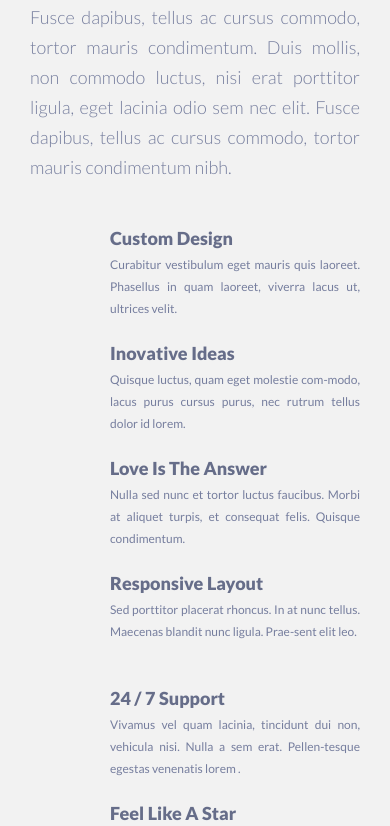
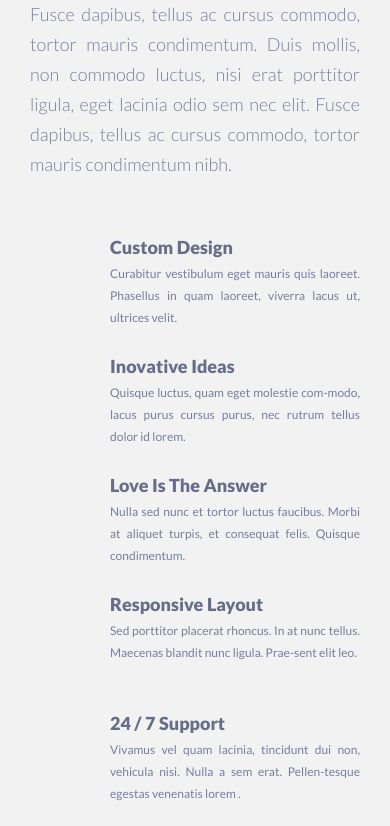
Before and after one commit to BoL4oNoK/singolo, a website: page index.html in a window 390 px wide. Shown: the part 380-1206 px from the top of the page. Drawn offline with Linux system fonts and the light colour scheme.

Commit message:
fix: tablet & mobile view

```diff
--- a/index.html
+++ b/index.html
@@ -29,7 +29,7 @@
         </header>
         <main class="main">
             <section class="center" id="slider_main">
-                <div class="wrapper">
+                <div class="wrapper wrapper-slider">
                     <div class="slider">
                         <button class="arrows arrow_left" id="arrow_left"></button>
                         <div class="apple" id='slider'>
--- a/src/sass/components/_about-us.scss
+++ b/src/sass/components/_about-us.scss
@@ -3,6 +3,10 @@
     scroll-margin-top: 30px;
     padding: 59px 0 67px;
     border-bottom: 5px solid #ffffff;
+    @include media-tablet {
+        padding: 53px 0 75px;
+        border: none;
+    }
     @include media-mobile {
         padding: 33px 0 45px;
     }
@@ -31,10 +35,12 @@
         max-width: 300px;
     }
     @include media-tablet {
+        margin-top: 36px;
         grid-template-columns: repeat(3, calc((100vw - 110px) / 3));
         grid-gap: 15px;
     }
     @include media-mobile {
+        margin-top: 53px;
         grid-template-columns: 1fr;
         max-height: none;
         grid-gap: 34px;
@@ -61,6 +67,12 @@
     text-overflow: ellipsis;
     display: inline-block;
     margin-top: 15px;
+    @include media-tablet {
+        margin-top: 11px;
+    }
+    @include media-mobile {
+        margin-top: 16px;
+    }
 }
 
 .about_us-container .about_us-profile-description {
@@ -69,8 +81,14 @@
     margin-top: 8px;
     text-align: justify;
     overflow: hidden;
+    @include media-tablet {
+        margin-top: 0px;
+    }
 }
 
 .about_us-container .about_us-socials {
     margin-top: 25px;
+    @include media-tablet {
+        margin-top: 13px;
+    }
 }
--- a/src/sass/components/_contacts.scss
+++ b/src/sass/components/_contacts.scss
@@ -6,10 +6,10 @@
     scroll-margin-top: 30px;
     padding: 59px 0 40px;
     @include media-tablet {
-        padding: 53px 0 40px;
+        padding: 53px 0 24px;
     }
     @include media-mobile {
-        padding: 44px 0 42px;
+        padding: 44px 0 28px;
         border: none;
     }
 }
@@ -29,13 +29,22 @@
     grid-gap: 20px;
     margin-top: 29px;
     margin-bottom: 17px;
+    @include media-tablet {
+        grid-template-columns: 64% 32%;
+        margin-top: 10px;
+        grid-gap: 30px;
+    }
     @include media-mobile {
         grid-template-columns: 1fr;
+        margin-top: 38px;
     }
 }
 
 .contacts-item-form {
     text-align: center;
+    @include media-tablet {
+        padding-top: 4px;
+    }
 }
 
 .contacts-form-input,
@@ -49,11 +58,18 @@
     color: #f48c8f;
     width: 100%;
     margin-top: 16px;
+    @include media-tablet {
+        margin-top: 12px;
+    }
 }
 
 .contacts-form-input {
     padding-left: 16px;
     letter-spacing: 0.05em;
+    @include media-mobile {
+        padding-left: 8px;
+        letter-spacing: normal;
+    }
 }
 
 .contacts-form-textarea {
@@ -63,6 +79,11 @@
     letter-spacing: 0.035em;
     line-height: 12px;
     resize: none;
+    @include media-mobile {
+        padding-top: 10px;
+        padding-left: 8px;
+        letter-spacing: normal;
+    }
 }
 
 .contacts-form-input[type=submit] {
@@ -117,6 +138,10 @@
     padding-top: 11px;
     @include font(1.2rem, 2.2rem);
     text-align: justify;
+    @include media-tablet {
+        padding-top: 4px;
+        margin-bottom: 10px;
+    }
 }
 
 .contacts-info-address {
@@ -131,6 +156,9 @@
 .contacts-info-email {
     background: url(./assets/img/mail-icon.png) 0 7px no-repeat;
     margin-top: 3px;
+    @include media-mobile {
+        margin-top: 6px;
+    }
 }
 
 .contacts-info-address,
--- a/src/sass/components/_portfolio.scss
+++ b/src/sass/components/_portfolio.scss
@@ -3,8 +3,12 @@
     border-bottom: 6px solid #323746;
     scroll-margin-top: 30px;
     padding: 59px 0 32px;
+    @include media-tablet {
+        border-bottom: 7px solid #323746;
+        padding: 59px 0 30px;
+    }
     @include media-mobile {
-        padding: 42px 0;
+        padding: 42px 0 7px;
         border: none;
     }
 }
@@ -24,6 +28,12 @@
 .buttons-bar {
     margin-top: 13px;
     width: 290px;
+    @include media-tablet {
+        margin-top: 44px;
+    }
+    @include media-mobile {
+        margin-top: 17px;
+    }
     @include media-mobile-small {
         width: 260px;
     }
@@ -81,6 +91,7 @@
             "b b b b"
             "c c c c";
     @include media-tablet {
+        margin-top: 21px;
         grid-template-areas:
             "a a a"
             "b b b"
--- a/src/sass/components/_services.scss
+++ b/src/sass/components/_services.scss
@@ -4,7 +4,7 @@
     border-bottom: 6px solid #ffffff;
     scroll-margin-top: 30px;
     @include media-tablet {
-        padding: 39px 0 64px;
+        padding: 39px 0 47px;
         border: none;
     }
     @include media-mobile {
@@ -30,9 +30,11 @@
     grid-template-columns: 1fr 1fr 1fr;
     grid-gap: 20px;
     @include media-tablet {
+        margin-top: 36px;
         grid-template-columns: 1fr 1fr;
     }
     @include media-mobile {
+        margin-top: 58px;
         grid-template-columns: 1fr;
         grid-gap: 15px;
     }
@@ -53,7 +55,10 @@
         margin-top: 7px;
     }
     @include media-tablet {
-        min-height: 100px;
+        min-height: 123px;
+    }
+    @include media-mobile {
+        min-height: 104px;
     }
 }
 
--- a/src/sass/components/_slider.scss
+++ b/src/sass/components/_slider.scss
@@ -5,6 +5,15 @@
     transition: opacity 0.5s ease-in-out;
     @include media-mobile {
         border-radius: 15px;
+    }
+}
+
+.wrapper-slider {
+    @include media-tablet {
+        padding: 0 27px 0 26px;
+    }
+    @include media-mobile {
+        padding: 0 7px 0 6px;
     }
 }
 
@@ -24,6 +33,9 @@
     max-height: 594px;
     -webkit-user-select: none;
     -moz-user-select: none;
+    @include media-mobile {
+        height: calc(100vw * 0.57);
+    }
 }
 
 .slider .arrows {
@@ -64,6 +76,9 @@
     margin: 0 auto;
     width: 90%;
     height: 100%;
+    @include media-mobile {
+        align-items: normal;
+    }
 }
 
 .vert {
@@ -71,6 +86,9 @@
     background-size: contain;
     background-repeat: no-repeat;
     width: 30%;
+    @include media-mobile {
+        margin-top: 7%;
+    }
 }
 
 .vert .phone-disp {
@@ -85,7 +103,9 @@
     background-size: contain;
     background-repeat: no-repeat;
     width: 60%;
-    height: 40%;
+    @include media-mobile {
+        margin-top: 22%;
+    }
 }
 
 .hor .phone-disp {
--- a/src/sass/layouts/_header.scss
+++ b/src/sass/layouts/_header.scss
@@ -9,7 +9,7 @@
         padding: 31px 0 33px;
     }
     @include media-mobile {
-        padding: 25px 0 25px;
+        padding: 26px 0 25px;
         border: none;
     }
 }
@@ -53,6 +53,7 @@
         top: 50%;
         left: 50%;
         z-index: 3;
+        @include font (2.0rem, 2.0rem, 700);
         transform: translate(-50%, -50%);
         transition: left 0.2s ease-in-out, transform 0.2s ease-in-out;
     }
```
Also changed, not shown: style.css, 1 other file.
